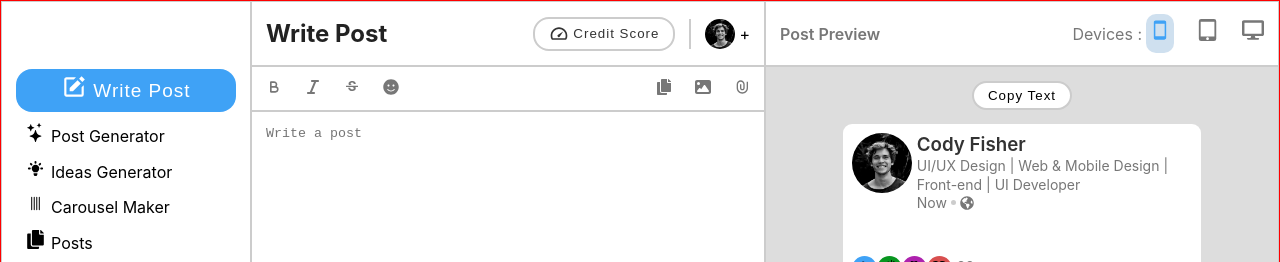
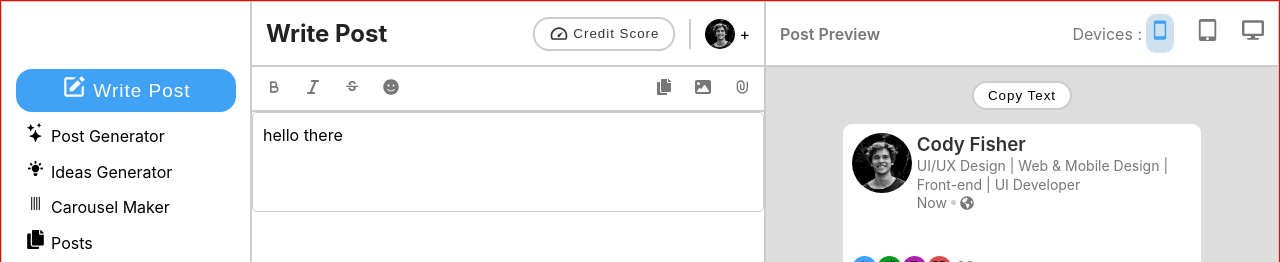
Before and after one commit to ankit-pandey-14/text-editor, a React (Vite) app: page / in a window 1280 px wide. Shown: the top 262 px of the page. Built offline with nearby package versions, Linux system fonts and the light colour scheme.

Commit message:
tooltip functionality

```diff
--- a/src/index.css
+++ b/src/index.css
@@ -19,6 +19,14 @@ body {
 
 .w-fit {
   width: fit-content !important;
+}
+
+.b-none {
+  border: none !important;
+}
+
+.p-0 {
+  padding: 0 !important;
 }
 
 .gap-5 {
--- a/src/screens/HomeScreen/sections/writePost.jsx
+++ b/src/screens/HomeScreen/sections/writePost.jsx
@@ -46,12 +46,10 @@ const tooltipElements = [
     },
 ]
 
-const WritePostSection = ({ post, setPost }) => {
+const WritePostSection = ({ setPost }) => {
 
     const [tooltipPosition, setTooltipPosition] = useState({ x: 0, y: 0 });
     const [showTooltip, setShowTooltip] = useState(false);
-    const [currentText,setcurrentText] = useState("");
-    const [selectionRange, setSelectionRange] = useState(null)
 
     const contentRef = useRef();
 
@@ -59,11 +57,9 @@ const WritePostSection = ({ post, setPost }) => {
         const selection = window.getSelection();
         const text = selection.toString();
         console.log("text",text)
-        setcurrentText(text)
 
         if (text.length > 0) {
             const range = selection.getRangeAt(0);
-            setSelectionRange(range)
             const rect = range.getBoundingClientRect();
 
             // Tooltip positioning logic
@@ -76,19 +72,6 @@ const WritePostSection = ({ post, setPost }) => {
             setShowTooltip(false);
         }
     };
-
-    const applyStyle = (style) => {
-        if (selectionRange) {
-            const selection = window.getSelection();
-            const range = selectionRange;
-
-            const span = document.createElement('span');
-            span.style[style] = 'bold'; // Apply style (bold, italic, etc.)
-            range.surroundContents(span); // Surround the selected content with the styled element
-        }
-    };
-
-    console.log("currentTextOutside",currentText)
 
     return (
         <section className='write-post'>
@@ -159,16 +142,21 @@ const WritePostSection = ({ post, setPost }) => {
                         position:"relative"
                     }}
                 >
-                <textarea
-                    value={post}
-                    onChange={(e) => {
-                        setPost(e?.target?.value)
-                    }}
-                    placeholder='Write a post'
+                <p
                     ref={contentRef}
                     onMouseUp={handleTextSelection}
-                    contentEditable="true"
-                />
+                    contentEditable={true}
+                    style={{
+                      border: "1px solid #ccc",
+                      padding: "10px",
+                      borderRadius: "5px",
+                      minHeight: "100px",
+                    }}
+                    onInput={() => {
+                        setPost(contentRef.current.innerHTML);
+                      }}
+                > hello there
+                </p>
                 {showTooltip && (
                     <div className='d-flex text-toolTip'
                         style={{
@@ -179,14 +167,22 @@ const WritePostSection = ({ post, setPost }) => {
                         {
                             tooltipElements.map((ele)=>{
                                 return (
+                                    <CustomButton
+                                        key={ele.key}
+                                        title={
                                             <CustomIconImage
-                                    key={ele.key}
                                                 icon={ele?.icon}
+                                            />
+                                        }
                                         tooltip={ele?.tooltip}
-                                    classes={"cursor-pointer"}
+                                        classes={"cursor-pointer b-none p-0"}
                                         onClick={()=>{
                                             if (ele?.icon === 'bold') {
-                                            applyStyle('fontWeight');
+                                                document.execCommand("bold");
+                                            } else if(ele?.icon === "italic") {
+                                                document.execCommand("italic")
+                                            } else if(ele?.icon === "underline") {
+                                                document.execCommand("underline")
                                             }
                                         }}
                                     />
@@ -208,7 +204,6 @@ const WritePostSection = ({ post, setPost }) => {
                     </div>
                 )}
             </div>
-
             <div>
                 <div className='d-flex justify-between align-center p-x-14 height-45 border-down text-black'>
                     <p>Last saved at Oct 4, 2023, 10:34 AM</p>
--- a/src/styles/screen/home.css
+++ b/src/styles/screen/home.css
@@ -66,7 +66,7 @@
     height: calc(100vh - 223px);
     overflow-y: auto;
 }
-.text-area textarea {
+.text-area .textarea {
     resize: none;
     width: 100%;
     height: 96%;
```
Lines whose indentation alone changed are shown as unchanged.
